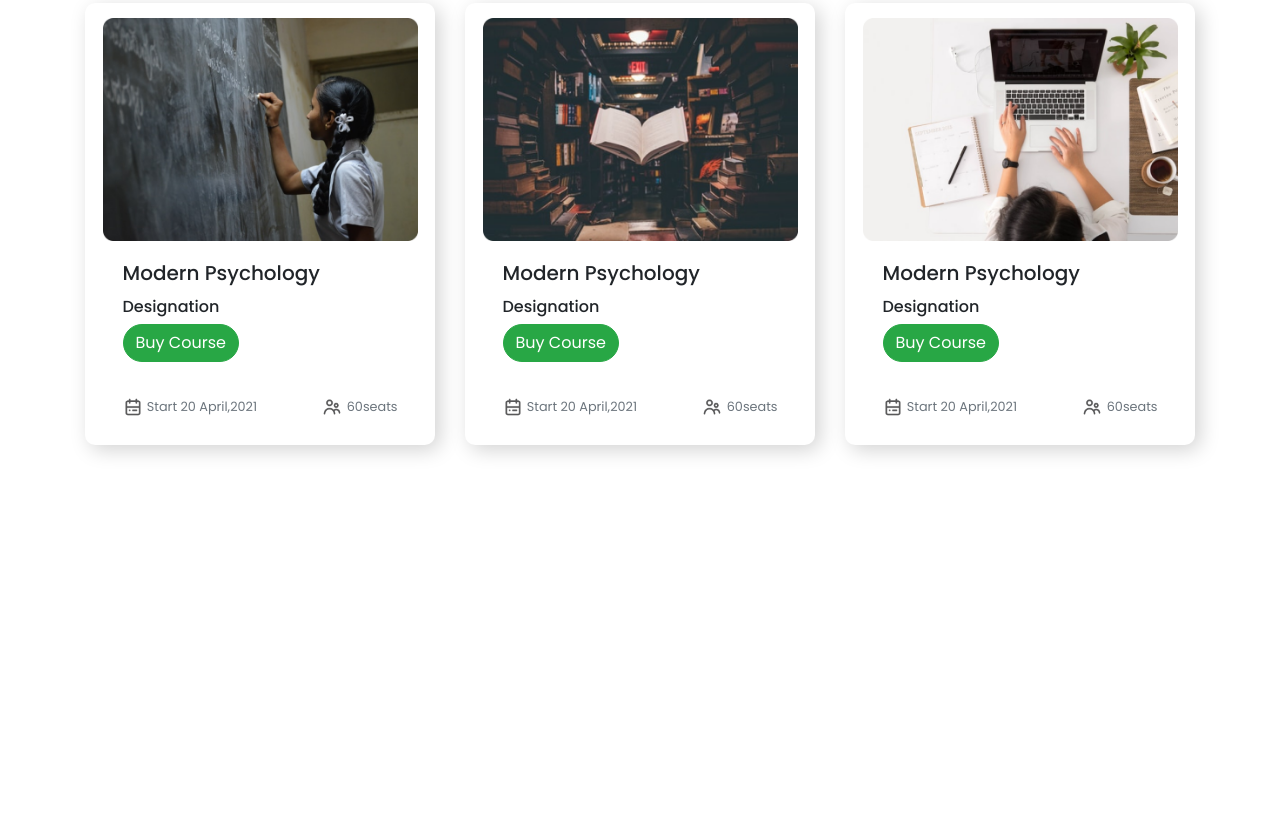
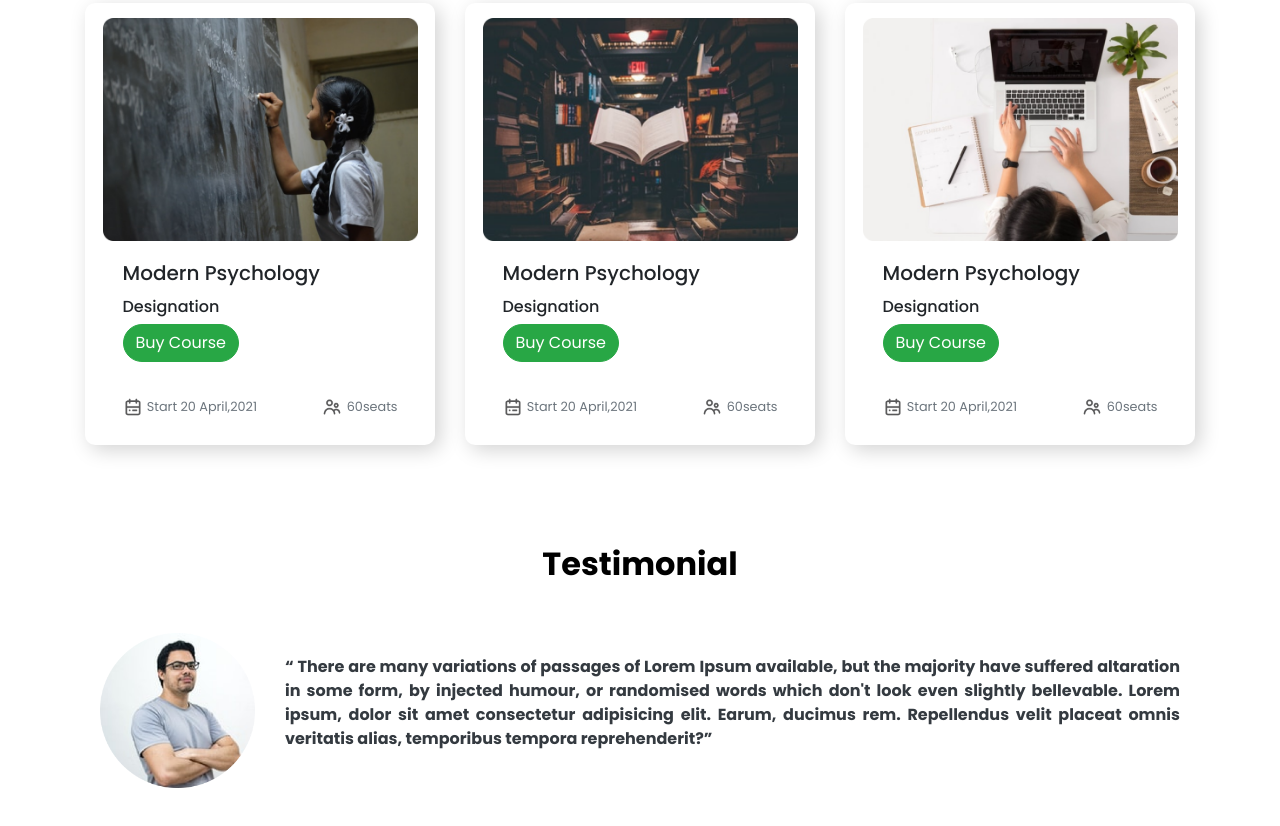
Before and after one commit to a1barif2h/E-School, a plain HTML site: page index.html in a window 1280 px wide. Shown: the part 1151-1977 px from the top of the page. Before the commit the page ends 1696 px from the top, so only its background shows below. Drawn offline with nearby package versions, Linux system fonts and the light colour scheme.

Commit message:
Testimonial section complet

```diff
--- a/index.html
+++ b/index.html
@@ -174,7 +174,29 @@
     </div>
   </section>
   <!--END ONLINE COURSES SECTION-->
+
+  <!--START TESTIMONIAL SECTION-->
+  <section class="container testimonial">
+    <h2>Testimonial</h2>
+    <div class=" row d-flex justify-content-center align-items-center">
+      <div class="col-md-2">
+        <img src="images/Photos/Man.png" alt="">
+      </div>
+      <div class="col-md-10">
+        <p class="text-justify text-dark font-weight-bold"> <q> There are many variations of passages of
+            Lorem Ipsum
+            available,
+            but the majority
+            have suffered altaration in
+            some form, by injected humour, or randomised words which don't look even slightly bellevable. Lorem ipsum,
+            dolor sit amet consectetur adipisicing elit. Earum, ducimus rem. Repellendus velit placeat omnis veritatis
+            alias, temporibus tempora reprehenderit?</q></p>
+      </div>
+    </div>
+  </section>
+  <!--END TESTIMONIAL SECTION-->
   <section></section>
+
 
 
   <!--BOTSTRAP JAVASCRIPT FILL-->
--- a/style.css
+++ b/style.css
@@ -93,3 +93,19 @@ section {
 }
 
 /* END ONLINE COURSES SECTION */
+
+.testimonial h2 {
+    text-align: center;
+    margin-bottom: 50px;
+    font-weight: 700;
+    color: #000;
+}
+
+.testimonial .row {
+    width: 100%;
+    margin: auto;
+}
+
+.testimonial img {
+    width: 100%;
+}
```
